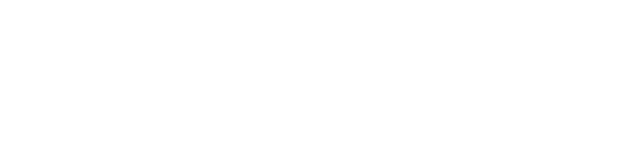
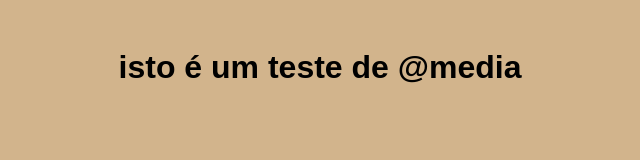
Before and after one commit to ThiagoHenrique67/DISPLAY, a website: page hub-ia/index.html in a window 1280 px wide. Shown: the whole page, without its empty margins (320-960 px from the left). Drawn offline with Linux system fonts and the light colour scheme.

Commit message:
testes com o hub ia/ estudo

```diff
--- a/hub-ia/index.html
+++ b/hub-ia/index.html
@@ -5,8 +5,67 @@
     <meta name="viewport" content="width=device-width, initial-scale=1.0">
     <title>Hub-ia</title>
     <link rel="stylesheet" href="./css/style.css">
+
+    <style>
+        /* estilo base - mobile */
+        body{
+            padding: 20px;
+            background-color: olive;
+            color: aliceblue;
+            font-family: Arial, sans-serif;
+        }
+
+        h1{
+            text-align: center;
+            margin-bottom: 20px;
+        }
+
+        .conteiner{
+            display: flex;
+            gap: 15px;
+            justify-content: center;
+            flex-wrap: wrap;
+        }
+
+        .box {
+            width: 100%;
+            max-width: 400px;
+            height: 200px;
+            background-color: black;
+        }
+
+
+
+
+/* Base style for mobile devices */
+body {
+  background-color: olive;
+  color: white;
+}
+
+/* For devices with a minimum width of 768px (Medium) */
+@media screen and (min-width: 768px) {
+  body {
+    background-color: blue;
+    color: white;
+  }
+}
+
+/* For devices with a minimum width of 992px (Large) */
+@media screen and (min-width: 992px) {
+  body {
+    background-color: tan;
+    color: black;
+  }
+}
+
+    </style>
+
 </head>
 <body>
+    <h1>isto é um teste de @media</h1>
+    <section class="conteiner">
 
+    </section>
 </body>
 </html>
```
Also changed, not shown: hub-ia/capturas_hub_IA/Responsivo-Celular.PNG (added), hub-ia/capturas_hub_IA/Responsivo-Desktop.PNG (added), hub-ia/capturas_hub_IA/Responsivo-Tabelet.PNG (added), hub-ia/capturas_hub_IA/estrutura.PNG (added).
